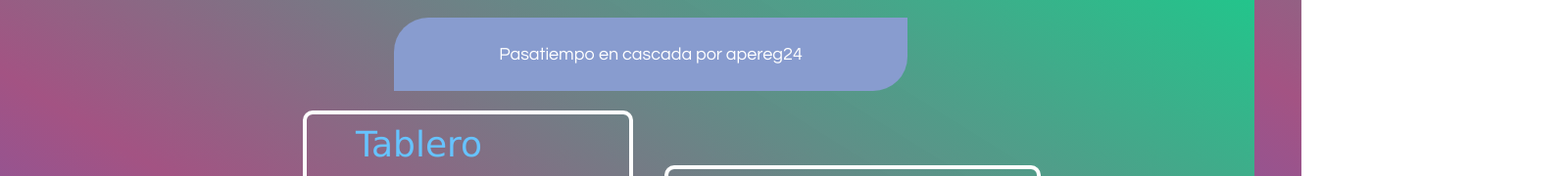
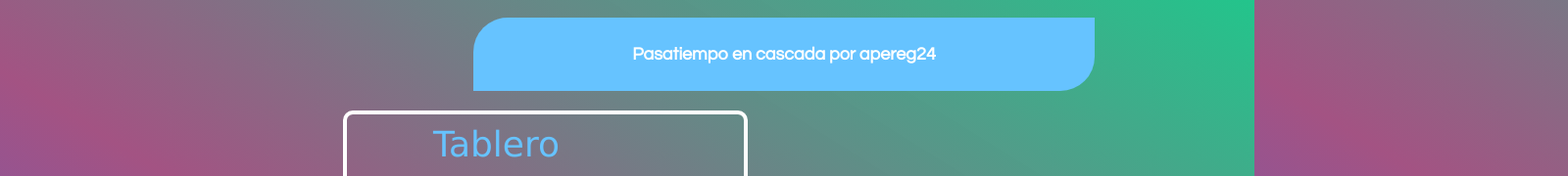
Before and after one commit to apereg/PasatiempoEnCascada, a plain HTML site: page src/index.html in a window 1280 px wide. Shown: the top 180 px of the page at 98% size, 1600 px wide, since content can reach past the window. Drawn offline with nearby package versions, Linux system fonts and the light colour scheme; no server answers.

```diff
--- a/src/style.css
+++ b/src/style.css
@@ -42,17 +42,17 @@ div.bigSeparator {
 }
 
 #container {
-    width: 100%;
-    height: 920px;
+    width: 198vmin;
+    height: 98vmin;
 }
 
 #headerContainer {
     font-family: Century Gothic, CenturyGothic, AppleGothic, sans-serif;
     color: #ffffff;
     font-size: 18px;
-    font-weight: 400;
+    font-weight: bold;
     text-align: center;
-    background: #889ccf;
+    background: #66C3FF;
     margin: 0 30% 0;
     overflow: hidden;
     padding: 10px;
```
